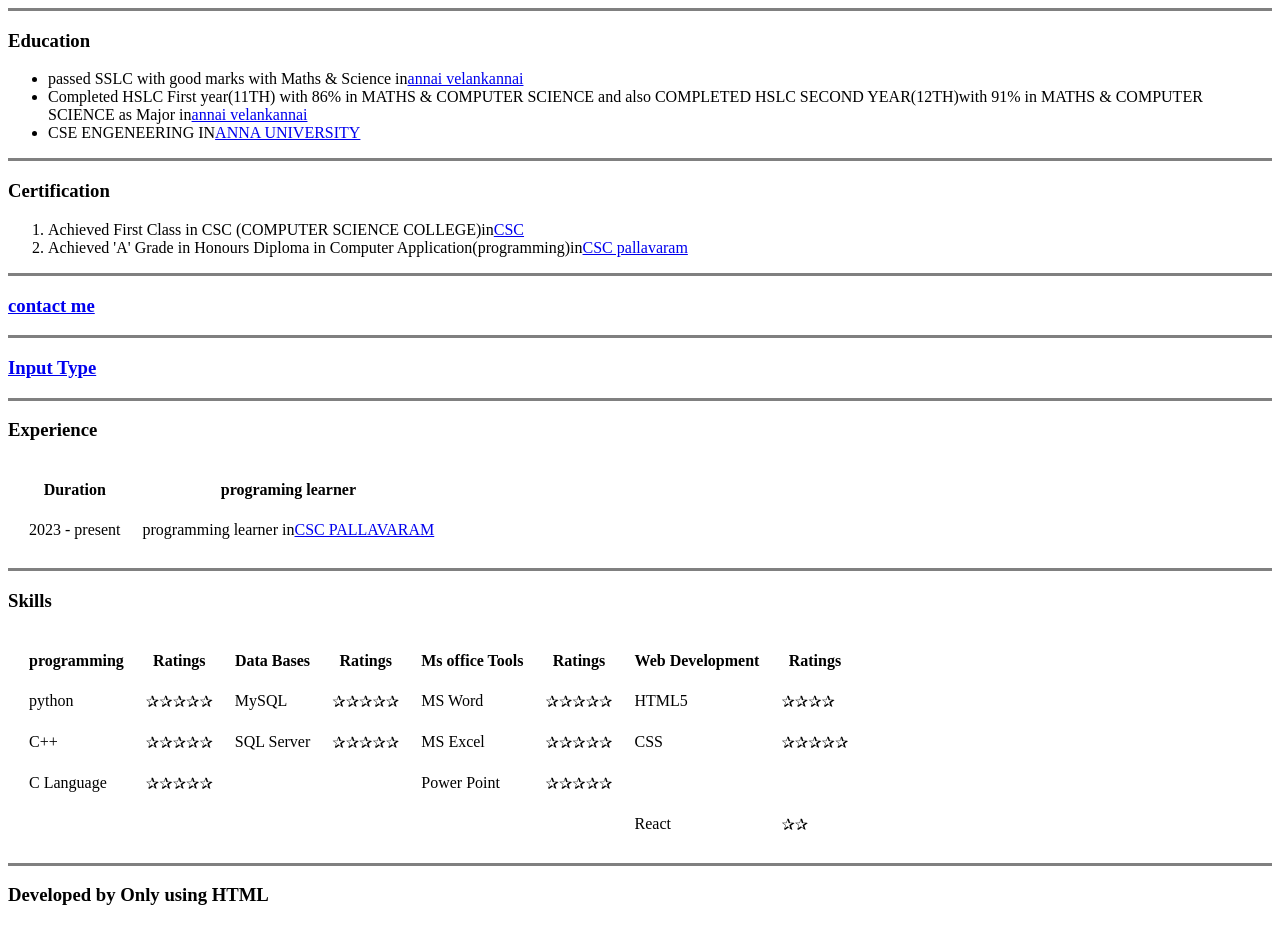
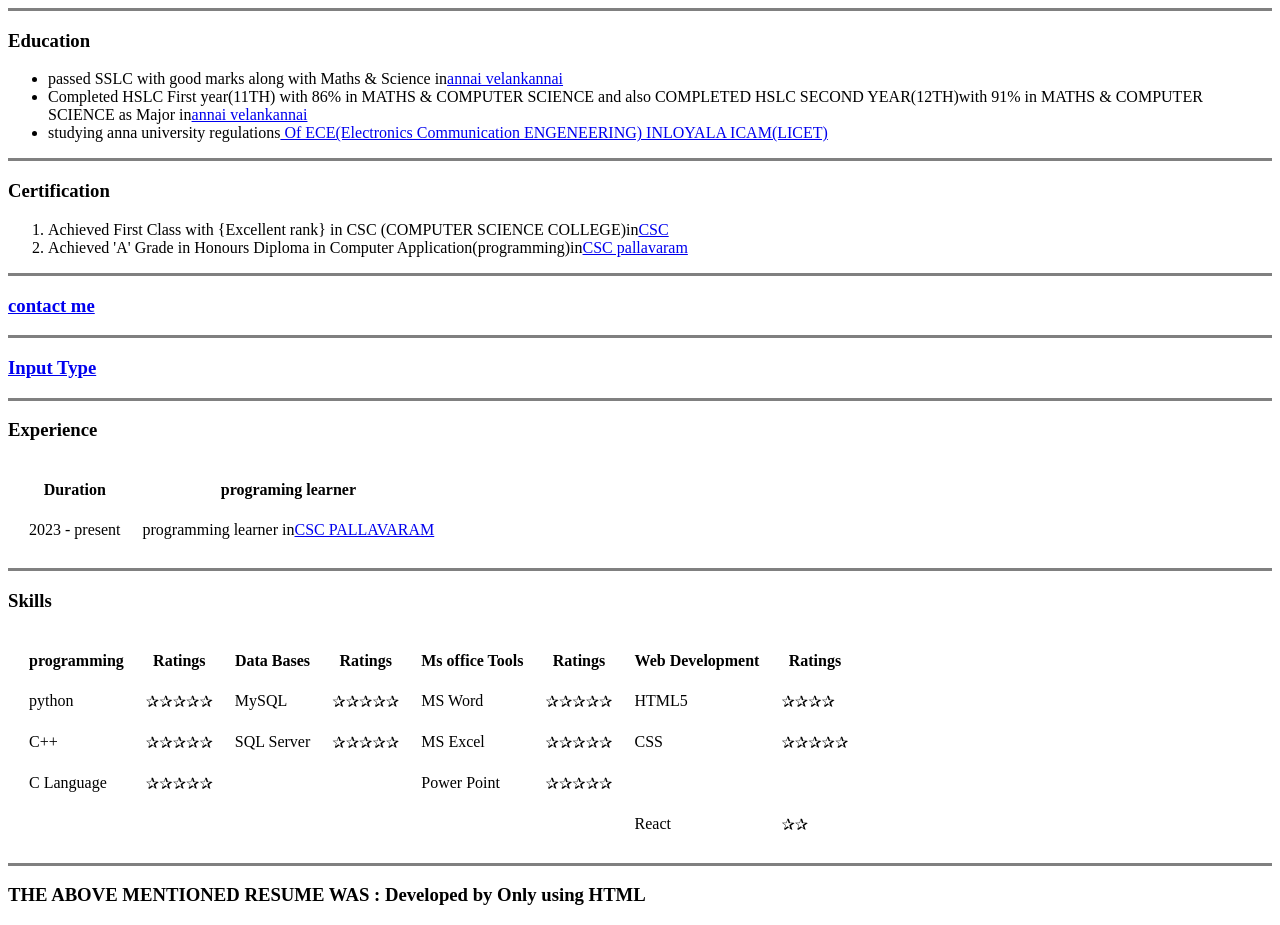
Before and after one commit to Nareshthiyagarajan27/nareshbiofolder, a plain HTML site: page index.html in a window 1280 px wide. Shown: the part 280-1205 px from the top of the page. Drawn offline with Linux system fonts and the light colour scheme.

Commit message:
Update index.html

```diff
--- a/index.html
+++ b/index.html
@@ -15,18 +15,18 @@
 <hr size=3 noshade>
 <h3>Education</h3>
 <ul>
-<li>passed SSLC with good marks  with Maths & Science in<a href="https://avmhss.in/"target="_blank">annai velankannai</a></li>
+<li>passed SSLC with good marks  along with Maths & Science in<a href="https://avmhss.in/"target="_blank">annai velankannai</a></li>
 <li>Completed HSLC First year(11TH) with 86% in MATHS & COMPUTER SCIENCE and also COMPLETED HSLC SECOND YEAR(12TH)with 91% in MATHS & COMPUTER SCIENCE as Major in<a href="https://avmhss.in/" target="_blank">annai velankannai</a></li>
-<li>CSE ENGENEERING IN<a href="https://www.annauniv.edu/" target="_blank">ANNA UNIVERSITY</a></li>
+<li>studying anna university regulations<a href="https://www.annauniv.edu/" target="_blank"> Of ECE(Electronics Communication ENGENEERING) IN<a href="https://licet.ac.in/" target="_blank">LOYALA ICAM(LICET)</a></li>
 </ul>
 <hr size=3 noshade>
 <h3>Certification</h3>
 <ol>
-<li>Achieved First Class in CSC (COMPUTER SCIENCE COLLEGE)in<a href ="https://cscollege.co.in/degree-college-courses/"target="_blank">CSC</a></li>
+<li>Achieved First Class with {Excellent rank} in CSC (COMPUTER SCIENCE COLLEGE)in<a href ="https://cscollege.co.in/degree-college-courses/"target="_blank">CSC</a></li>
 <li>Achieved 'A' Grade in Honours Diploma in Computer  Application(programming)in<a href="https://www.facebook.com/CSCPallavaram/"target="_blank">CSC pallavaram</a></li>
 </ol>
 <hr size=3 noshade>
-<a href="contact.html"target="_blank"><h3>contact me</h3></a>
+<a href="https://myaccount.google.com/"target="_blank"><h3>contact me</h3></a>
 <hr size=3 noshade>
 <a href="inputs.html"target="_blank"><h3>Input Type</h3></a>
 <hr size=3 noshade>
@@ -95,6 +95,6 @@
 </tr>
 </table>
 <hr size=3 noshade>
-<h3>Developed by Only using HTML</h3>
+<h3>THE ABOVE MENTIONED RESUME WAS : Developed by Only using HTML</h3>
 </body>
 </html>
```
